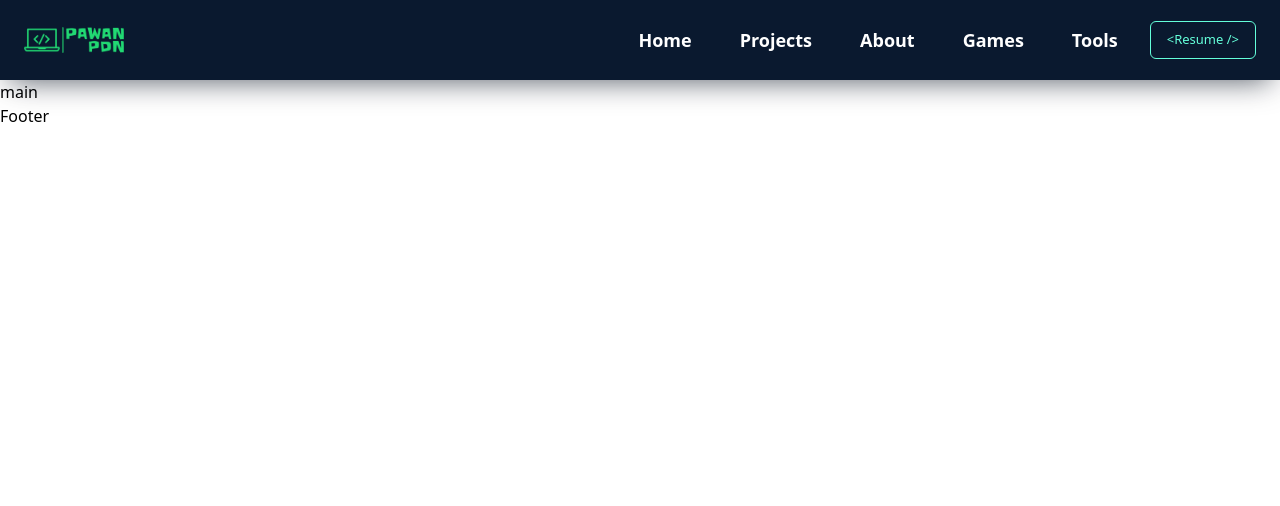
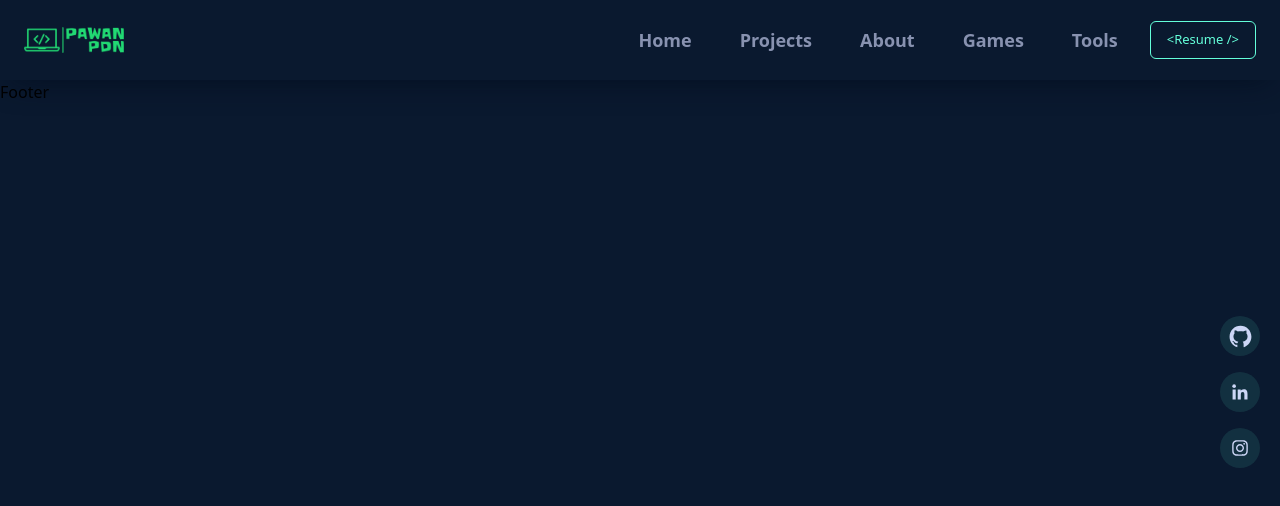
Before and after one commit to pawanpdn-671/portfolioV2, a Next.js app: page / in a window 1280 px wide. Shown: the top 506 px of the page. Built offline with nearby package versions, Linux system fonts and the light colour scheme.

Commit message:
working on social links

```diff
--- a/app/layout.tsx
+++ b/app/layout.tsx
@@ -2,6 +2,7 @@ import Footer from "@/components/Footer";
 import Navbar from "@/components/Navbar";
 import "styles/globals.css";
 import { Metadata } from "next";
+import SocialLink from "@/components/SocialLink";
 
 export const metadata: Metadata = {
 	title: "PawanPdn",
@@ -19,9 +20,10 @@ export default function RootLayout({
 }) {
 	return (
 		<html lang="en">
-			<body>
+			<body className="w-full h-screen bg-bodyColor overflow-x-hidden overflow-y-auto scroll-smooth">
 				<Navbar />
 				{children}
+				<SocialLink />
 				<Footer />
 			</body>
 		</html>
--- a/app/page.tsx
+++ b/app/page.tsx
@@ -1,5 +1,5 @@
 import Navbar from "@/components/Navbar";
 
 export default function Home() {
-	return <div>main</div>;
+	return <main></main>;
 }
--- a/components/Navbar.tsx
+++ b/components/Navbar.tsx
@@ -20,10 +20,10 @@ const Navbar = () => {
 					/>
 				</motion.div>
 				<div className="hidden mdl:inline-flex items-center">
-					<ul className="flex text-white">
+					<ul className="flex">
 						<Link
 							href="/"
-							className="px-2 font-semibold mx-4 text-lg">
+							className="px-2 font-semibold mx-4 text-lg text-textDark navLink">
 							<motion.li
 								initial={{ y: -10, opacity: 0 }}
 								animate={{ y: 0, opacity: 1 }}
@@ -33,7 +33,7 @@ const Navbar = () => {
 						</Link>
 						<Link
 							href="/projects"
-							className="px-2 font-semibold mx-4 text-lg">
+							className="px-2 font-semibold mx-4 text-lg text-textDark navLink">
 							<motion.li
 								initial={{ y: -10, opacity: 0 }}
 								animate={{ y: 0, opacity: 1 }}
@@ -43,7 +43,7 @@ const Navbar = () => {
 						</Link>
 						<Link
 							href="/about"
-							className="px-2 font-semibold mx-4 text-lg">
+							className="px-2 font-semibold mx-4 text-lg text-textDark navLink">
 							<motion.li
 								initial={{ y: -10, opacity: 0 }}
 								animate={{ y: 0, opacity: 1 }}
@@ -53,7 +53,7 @@ const Navbar = () => {
 						</Link>
 						<Link
 							href="/games"
-							className="font-semibold px-2 mx-4 text-lg">
+							className="font-semibold px-2 mx-4 text-lg text-textDark navLink">
 							<motion.li
 								initial={{ y: -10, opacity: 0 }}
 								animate={{ y: 0, opacity: 1 }}
@@ -63,7 +63,7 @@ const Navbar = () => {
 						</Link>
 						<Link
 							href="/tools"
-							className="px-2 font-semibold mx-4 text-lg">
+							className="px-2 font-semibold mx-4 text-lg text-textDark navLink">
 							<motion.li
 								initial={{ y: -10, opacity: 0 }}
 								animate={{ y: 0, opacity: 1 }}
@@ -82,6 +82,11 @@ const Navbar = () => {
 						</motion.button>
 					</a>
 				</div>
+				<div className="w-8 h-5 flex flex-col justify-between items-center mdl:hidden text-textGreen cursor-pointer overflow-hidden group">
+					<span className="w-full h-[2px] bg-textGreen inline-flex transform group-hover:translate-x-2 transition-all ease-in-out duration-300"></span>
+					<span className="w-full h-[2px] bg-textGreen inline-flex transform translate-x-3 group-hover:translate-x-0 transition-all ease-in-out duration-300"></span>
+					<span className="w-full h-[2px] bg-textGreen inline-flex transform translate-x-1 group-hover:translate-x-3 transition-all ease-in-out duration-300"></span>
+				</div>
 			</div>
 		</div>
 	);
--- /dev/null
+++ b/components/SocialLink.tsx
@@ -0,0 +1,34 @@
+"use client";
+import { AiOutlineGithub, AiOutlineInstagram } from "react-icons/ai";
+import { BiLogoLinkedin } from "react-icons/bi";
+
+const SocialLink = () => {
+	return (
+		<div className="hidden h-screen justify-center xl:flex fixed flex-col bottom-0 right-[20px] text-textLight gap-4 z-50">
+			<div className="flex flex-col gap-4">
+				<a href="https://github.com/pawanpdn-671" target="_blank">
+					<span className="w-10 h-10 text-xl bg-hoverColor rounded-full inline-flex items-center justify-center hover:text-textGreen cursor-pointer hover:scale-110 transition-all duration-200">
+						<AiOutlineGithub fontSize={"25px"} />
+					</span>
+				</a>
+				<a
+					href="https://www.linkedin.com/in/pawan-pradhan-363482221/"
+					target="_blank">
+					<span className="w-10 h-10 text-xl bg-hoverColor rounded-full inline-flex items-center justify-center hover:text-textGreen cursor-pointer hover:scale-110 transition-all duration-200">
+						<BiLogoLinkedin />
+					</span>
+				</a>
+				<a
+					href="https://www.instagram.com/pawan_pradhan_fd/"
+					target="_blank">
+					<span className="w-10 h-10 text-xl bg-hoverColor rounded-full inline-flex items-center justify-center hover:text-textGreen cursor-pointer hover:scale-110 transition-all duration-200">
+						<AiOutlineInstagram />
+					</span>
+				</a>
+			</div>
+			<div className="w-[2px] h"></div>
+		</div>
+	);
+};
+
+export default SocialLink;
--- a/package.json
+++ b/package.json
@@ -18,6 +18,7 @@
     "next": "13.4.7",
     "react": "18.2.0",
     "react-dom": "18.2.0",
+    "react-icons": "^4.10.1",
     "typescript": "5.1.6"
   },
   "devDependencies": {
--- a/styles/globals.css
+++ b/styles/globals.css
@@ -8,3 +8,30 @@
 	font-family: "gameFont";
 	src: url("/font/GAMERIA.ttf");
 }
+
+.navLink li {
+	position: relative;
+	padding: 3px 0;
+}
+.navLink li:hover::after {
+	display: block;
+}
+.navLink li::after {
+	display: none;
+	content: "";
+	position: absolute;
+	width: 0;
+	height: 2px;
+	background-color: #64ffda;
+	bottom: 0;
+	left: 0;
+	animation: navAnimate 0.2s linear forwards;
+}
+@keyframes navAnimate {
+	0% {
+		width: 0;
+	}
+	100% {
+		width: 100%;
+	}
+}
```
Also changed, not shown: 1 other file (tests, documents, lock files or other folders).
